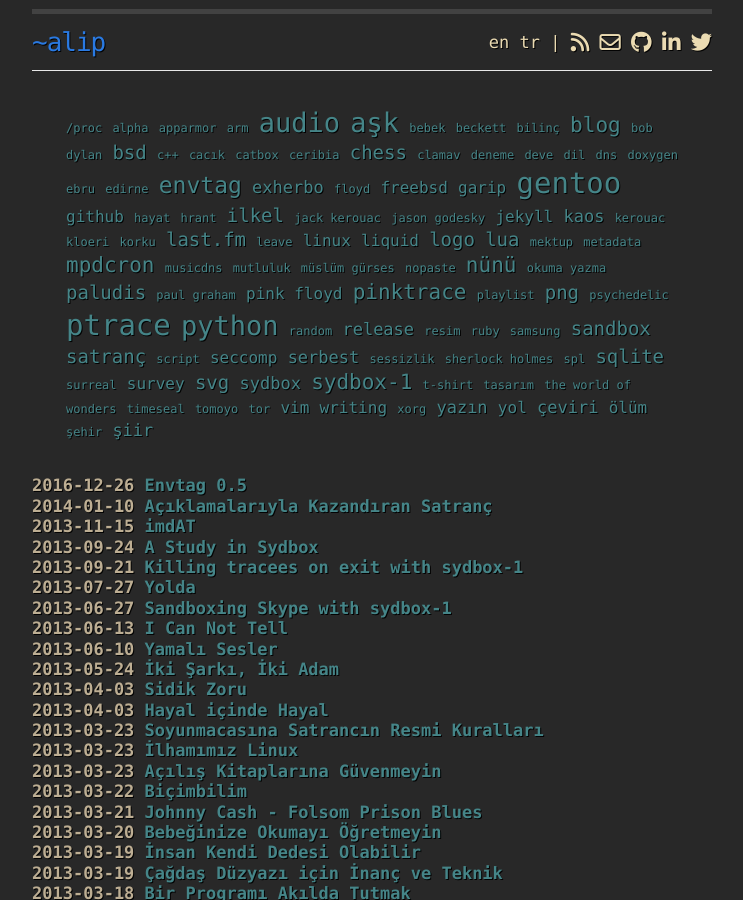
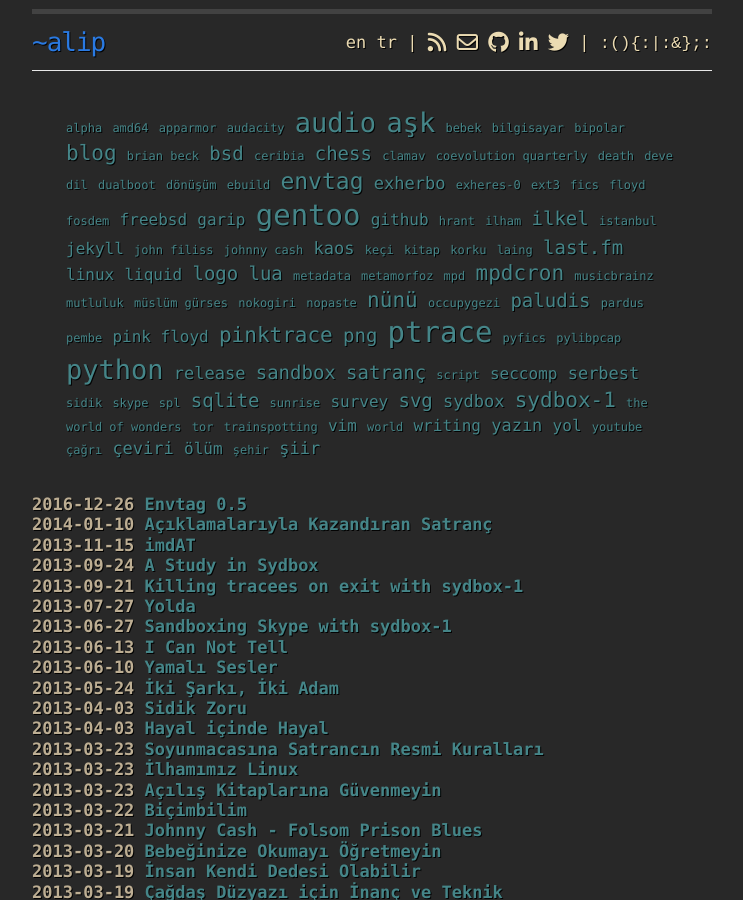
Before and after one commit to 190543/190543.github.io, a Jekyll site: the page built from index.html, in a window 1280 px wide and 900 px high. Shown: the whole window, without its empty margins (268-1011 px from the left). Built offline with Jekyll 4.4.1, drawn with Linux system fonts in a browser that asks for light colours; nearby versions of some CDN libraries.

Commit message:
add twtxt link

```diff
--- a/_config.yml
+++ b/_config.yml
@@ -23,6 +23,7 @@ author:
   github: "alip"
   linkedin: "polatel"
   twitter: "hayaliali"
+  twtxt: "https://dev.exherbo.org/~alip/twtxt.txt"
 
 # Disqus
 disqus:
--- a/_includes/cloud.html
+++ b/_includes/cloud.html
@@ -1,100 +1,100 @@
 <div id="htmltagcloud">
-<span class="tagcloud0"><a href="{{ site.url }}//tags/#tag-:proc">/proc</a></span>
 <span class="tagcloud0"><a href="{{ site.url }}//tags/#tag-alpha">alpha</a></span>
+<span class="tagcloud0"><a href="{{ site.url }}//tags/#tag-amd64">amd64</a></span>
 <span class="tagcloud0"><a href="{{ site.url }}//tags/#tag-apparmor">apparmor</a></span>
-<span class="tagcloud0"><a href="{{ site.url }}//tags/#tag-arm">arm</a></span>
+<span class="tagcloud0"><a href="{{ site.url }}//tags/#tag-audacity">audacity</a></span>
 <span class="tagcloud12"><a href="{{ site.url }}//tags/#tag-audio">audio</a></span>
 <span class="tagcloud12"><a href="{{ site.url }}//tags/#tag-ask">aşk</a></span>
 <span class="tagcloud0"><a href="{{ site.url }}//tags/#tag-bebek">bebek</a></span>
-<span class="tagcloud0"><a href="{{ site.url }}//tags/#tag-beckett">beckett</a></span>
-<span class="tagcloud0"><a href="{{ site.url }}//tags/#tag-bilinc">bilinç</a></span>
+<span class="tagcloud0"><a href="{{ site.url }}//tags/#tag-bilgisayar">bilgisayar</a></span>
+<span class="tagcloud0"><a href="{{ site.url }}//tags/#tag-bipolar">bipolar</a></span>
 <span class="tagcloud9"><a href="{{ site.url }}//tags/#tag-blog">blog</a></span>
-<span class="tagcloud0"><a href="{{ site.url }}//tags/#tag-bob_dylan">bob dylan</a></span>
+<span class="tagcloud0"><a href="{{ site.url }}//tags/#tag-brian_beck">brian beck</a></span>
 <span class="tagcloud7"><a href="{{ site.url }}//tags/#tag-bsd">bsd</a></span>
-<span class="tagcloud0"><a href="{{ site.url }}//tags/#tag-cplusplus">c++</a></span>
-<span class="tagcloud0"><a href="{{ site.url }}//tags/#tag-cacik">cacık</a></span>
-<span class="tagcloud0"><a href="{{ site.url }}//tags/#tag-catbox">catbox</a></span>
 <span class="tagcloud0"><a href="{{ site.url }}//tags/#tag-ceribia">ceribia</a></span>
 <span class="tagcloud7"><a href="{{ site.url }}//tags/#tag-chess">chess</a></span>
 <span class="tagcloud0"><a href="{{ site.url }}//tags/#tag-clamav">clamav</a></span>
-<span class="tagcloud0"><a href="{{ site.url }}//tags/#tag-deneme">deneme</a></span>
+<span class="tagcloud0"><a href="{{ site.url }}//tags/#tag-coevolution_quarterly">coevolution quarterly</a></span>
+<span class="tagcloud0"><a href="{{ site.url }}//tags/#tag-death">death</a></span>
 <span class="tagcloud0"><a href="{{ site.url }}//tags/#tag-deve">deve</a></span>
 <span class="tagcloud0"><a href="{{ site.url }}//tags/#tag-dil">dil</a></span>
-<span class="tagcloud0"><a href="{{ site.url }}//tags/#tag-dns">dns</a></span>
-<span class="tagcloud0"><a href="{{ site.url }}//tags/#tag-doxygen">doxygen</a></span>
-<span class="tagcloud0"><a href="{{ site.url }}//tags/#tag-ebru">ebru</a></span>
-<span class="tagcloud0"><a href="{{ site.url }}//tags/#tag-edirne">edirne</a></span>
+<span class="tagcloud0"><a href="{{ site.url }}//tags/#tag-dualboot">dualboot</a></span>
+<span class="tagcloud0"><a href="{{ site.url }}//tags/#tag-donusum">dönüşüm</a></span>
+<span class="tagcloud0"><a href="{{ site.url }}//tags/#tag-ebuild">ebuild</a></span>
 <span class="tagcloud10"><a href="{{ site.url }}//tags/#tag-envtag">envtag</a></span>
 <span class="tagcloud17"><a href="{{ site.url }}//tags/#tag-exherbo">exherbo</a></span>
+<span class="tagcloud0"><a href="{{ site.url }}//tags/#tag-exheresminus0">exheres-0</a></span>
+<span class="tagcloud0"><a href="{{ site.url }}//tags/#tag-ext3">ext3</a></span>
+<span class="tagcloud0"><a href="{{ site.url }}//tags/#tag-fics">fics</a></span>
 <span class="tagcloud0"><a href="{{ site.url }}//tags/#tag-floyd">floyd</a></span>
+<span class="tagcloud0"><a href="{{ site.url }}//tags/#tag-fosdem">fosdem</a></span>
 <span class="tagcloud4"><a href="{{ site.url }}//tags/#tag-freebsd">freebsd</a></span>
 <span class="tagcloud4"><a href="{{ site.url }}//tags/#tag-garip">garip</a></span>
 <span class="tagcloud13"><a href="{{ site.url }}//tags/#tag-gentoo">gentoo</a></span>
 <span class="tagcloud4"><a href="{{ site.url }}//tags/#tag-github">github</a></span>
-<span class="tagcloud0"><a href="{{ site.url }}//tags/#tag-hayat">hayat</a></span>
 <span class="tagcloud0"><a href="{{ site.url }}//tags/#tag-hrant">hrant</a></span>
+<span class="tagcloud0"><a href="{{ site.url }}//tags/#tag-ilham">ilham</a></span>
 <span class="tagcloud7"><a href="{{ site.url }}//tags/#tag-ilkel">ilkel</a></span>
-<span class="tagcloud0"><a href="{{ site.url }}//tags/#tag-jack_kerouac">jack kerouac</a></span>
-<span class="tagcloud0"><a href="{{ site.url }}//tags/#tag-jason_godesky">jason godesky</a></span>
+<span class="tagcloud0"><a href="{{ site.url }}//tags/#tag-istanbul">istanbul</a></span>
 <span class="tagcloud4"><a href="{{ site.url }}//tags/#tag-jekyll">jekyll</a></span>
+<span class="tagcloud0"><a href="{{ site.url }}//tags/#tag-john_filiss">john filiss</a></span>
+<span class="tagcloud0"><a href="{{ site.url }}//tags/#tag-johnny_cash">johnny cash</a></span>
 <span class="tagcloud22"><a href="{{ site.url }}//tags/#tag-kaos">kaos</a></span>
-<span class="tagcloud0"><a href="{{ site.url }}//tags/#tag-kerouac">kerouac</a></span>
-<span class="tagcloud0"><a href="{{ site.url }}//tags/#tag-kloeri">kloeri</a></span>
+<span class="tagcloud0"><a href="{{ site.url }}//tags/#tag-keci">keçi</a></span>
+<span class="tagcloud0"><a href="{{ site.url }}//tags/#tag-kitap">kitap</a></span>
 <span class="tagcloud0"><a href="{{ site.url }}//tags/#tag-korku">korku</a></span>
+<span class="tagcloud0"><a href="{{ site.url }}//tags/#tag-laing">laing</a></span>
 <span class="tagcloud7"><a href="{{ site.url }}//tags/#tag-last.fm">last.fm</a></span>
-<span class="tagcloud0"><a href="{{ site.url }}//tags/#tag-leave">leave</a></span>
 <span class="tagcloud4"><a href="{{ site.url }}//tags/#tag-linux">linux</a></span>
 <span class="tagcloud4"><a href="{{ site.url }}//tags/#tag-liquid">liquid</a></span>
 <span class="tagcloud7"><a href="{{ site.url }}//tags/#tag-logo">logo</a></span>
 <span class="tagcloud7"><a href="{{ site.url }}//tags/#tag-lua">lua</a></span>
-<span class="tagcloud0"><a href="{{ site.url }}//tags/#tag-mektup">mektup</a></span>
 <span class="tagcloud0"><a href="{{ site.url }}//tags/#tag-metadata">metadata</a></span>
+<span class="tagcloud0"><a href="{{ site.url }}//tags/#tag-metamorfoz">metamorfoz</a></span>
+<span class="tagcloud0"><a href="{{ site.url }}//tags/#tag-mpd">mpd</a></span>
 <span class="tagcloud9"><a href="{{ site.url }}//tags/#tag-mpdcron">mpdcron</a></span>
-<span class="tagcloud0"><a href="{{ site.url }}//tags/#tag-musicdns">musicdns</a></span>
+<span class="tagcloud0"><a href="{{ site.url }}//tags/#tag-musicbrainz">musicbrainz</a></span>
 <span class="tagcloud0"><a href="{{ site.url }}//tags/#tag-mutluluk">mutluluk</a></span>
 <span class="tagcloud0"><a href="{{ site.url }}//tags/#tag-muslum_gurses">müslüm gürses</a></span>
+<span class="tagcloud0"><a href="{{ site.url }}//tags/#tag-nokogiri">nokogiri</a></span>
 <span class="tagcloud0"><a href="{{ site.url }}//tags/#tag-nopaste">nopaste</a></span>
 <span class="tagcloud9"><a href="{{ site.url }}//tags/#tag-nunu">nünü</a></span>
-<span class="tagcloud0"><a href="{{ site.url }}//tags/#tag-okuma_yazma">okuma yazma</a></span>
+<span class="tagcloud0"><a href="{{ site.url }}//tags/#tag-occupygezi">occupygezi</a></span>
 <span class="tagcloud7"><a href="{{ site.url }}//tags/#tag-paludis">paludis</a></span>
-<span class="tagcloud0"><a href="{{ site.url }}//tags/#tag-paul_graham">paul graham</a></span>
+<span class="tagcloud0"><a href="{{ site.url }}//tags/#tag-pardus">pardus</a></span>
+<span class="tagcloud0"><a href="{{ site.url }}//tags/#tag-pembe">pembe</a></span>
 <span class="tagcloud4"><a href="{{ site.url }}//tags/#tag-pink_floyd">pink floyd</a></span>
 <span class="tagcloud9"><a href="{{ site.url }}//tags/#tag-pinktrace">pinktrace</a></span>
-<span class="tagcloud0"><a href="{{ site.url }}//tags/#tag-playlist">playlist</a></span>
 <span class="tagcloud7"><a href="{{ site.url }}//tags/#tag-png">png</a></span>
-<span class="tagcloud0"><a href="{{ site.url }}//tags/#tag-psychedelic">psychedelic</a></span>
 <span class="tagcloud13"><a href="{{ site.url }}//tags/#tag-ptrace">ptrace</a></span>
+<span class="tagcloud0"><a href="{{ site.url }}//tags/#tag-pyfics">pyfics</a></span>
+<span class="tagcloud0"><a href="{{ site.url }}//tags/#tag-pylibpcap">pylibpcap</a></span>
 <span class="tagcloud12"><a href="{{ site.url }}//tags/#tag-python">python</a></span>
-<span class="tagcloud0"><a href="{{ site.url }}//tags/#tag-random">random</a></span>
 <span class="tagcloud20"><a href="{{ site.url }}//tags/#tag-release">release</a></span>
-<span class="tagcloud0"><a href="{{ site.url }}//tags/#tag-resim">resim</a></span>
-<span class="tagcloud0"><a href="{{ site.url }}//tags/#tag-ruby">ruby</a></span>
-<span class="tagcloud0"><a href="{{ site.url }}//tags/#tag-samsung">samsung</a></span>
 <span class="tagcloud7"><a href="{{ site.url }}//tags/#tag-sandbox">sandbox</a></span>
 <span class="tagcloud7"><a href="{{ site.url }}//tags/#tag-satranc">satranç</a></span>
 <span class="tagcloud0"><a href="{{ site.url }}//tags/#tag-script">script</a></span>
 <span class="tagcloud4"><a href="{{ site.url }}//tags/#tag-seccomp">seccomp</a></span>
 <span class="tagcloud21"><a href="{{ site.url }}//tags/#tag-serbest">serbest</a></span>
-<span class="tagcloud0"><a href="{{ site.url }}//tags/#tag-sessizlik">sessizlik</a></span>
-<span class="tagcloud0"><a href="{{ site.url }}//tags/#tag-sherlock_holmes">sherlock holmes</a></span>
+<span class="tagcloud0"><a href="{{ site.url }}//tags/#tag-sidik">sidik</a></span>
+<span class="tagcloud0"><a href="{{ site.url }}//tags/#tag-skype">skype</a></span>
 <span class="tagcloud0"><a href="{{ site.url }}//tags/#tag-spl">spl</a></span>
 <span class="tagcloud7"><a href="{{ site.url }}//tags/#tag-sqlite">sqlite</a></span>
-<span class="tagcloud0"><a href="{{ site.url }}//tags/#tag-surreal">surreal</a></span>
+<span class="tagcloud0"><a href="{{ site.url }}//tags/#tag-sunrise">sunrise</a></span>
 <span class="tagcloud4"><a href="{{ site.url }}//tags/#tag-survey">survey</a></span>
 <span class="tagcloud7"><a href="{{ site.url }}//tags/#tag-svg">svg</a></span>
 <span class="tagcloud24"><a href="{{ site.url }}//tags/#tag-sydbox">sydbox</a></span>
 <span class="tagcloud9"><a href="{{ site.url }}//tags/#tag-sydboxminus1">sydbox-1</a></span>
-<span class="tagcloud0"><a href="{{ site.url }}//tags/#tag-tminusshirt">t-shirt</a></span>
-<span class="tagcloud0"><a href="{{ site.url }}//tags/#tag-tasarim">tasarım</a></span>
 <span class="tagcloud0"><a href="{{ site.url }}//tags/#tag-the_world_of_wonders">the world of wonders</a></span>
-<span class="tagcloud0"><a href="{{ site.url }}//tags/#tag-timeseal">timeseal</a></span>
-<span class="tagcloud0"><a href="{{ site.url }}//tags/#tag-tomoyo">tomoyo</a></span>
 <span class="tagcloud0"><a href="{{ site.url }}//tags/#tag-tor">tor</a></span>
+<span class="tagcloud0"><a href="{{ site.url }}//tags/#tag-trainspotting">trainspotting</a></span>
 <span class="tagcloud4"><a href="{{ site.url }}//tags/#tag-vim">vim</a></span>
+<span class="tagcloud0"><a href="{{ site.url }}//tags/#tag-world">world</a></span>
 <span class="tagcloud4"><a href="{{ site.url }}//tags/#tag-writing">writing</a></span>
-<span class="tagcloud0"><a href="{{ site.url }}//tags/#tag-xorg">xorg</a></span>
 <span class="tagcloud22"><a href="{{ site.url }}//tags/#tag-yazin">yazın</a></span>
 <span class="tagcloud4"><a href="{{ site.url }}//tags/#tag-yol">yol</a></span>
+<span class="tagcloud0"><a href="{{ site.url }}//tags/#tag-youtube">youtube</a></span>
+<span class="tagcloud0"><a href="{{ site.url }}//tags/#tag-cagri">çağrı</a></span>
 <span class="tagcloud18"><a href="{{ site.url }}//tags/#tag-ceviri">çeviri</a></span>
 <span class="tagcloud4"><a href="{{ site.url }}//tags/#tag-olum">ölüm</a></span>
 <span class="tagcloud0"><a href="{{ site.url }}//tags/#tag-sehir">şehir</a></span>
--- a/_includes/header.html
+++ b/_includes/header.html
@@ -32,6 +32,8 @@
         <a class="page-link" href="https://github.com/{{site.author.github}}"><i class="fa fa-github fa-lg" aria-hidden="true"></i></a>
         <a class="page-link" href="https://tr.linkedin.com/in/{{site.author.linkedin}}"><i class="fa fa-linkedin fa-lg" aria-hidden="true"></i></a>
         <a class="page-link" href="https://twitter.com/{{site.author.twitter}}"><i class="fa fa-twitter fa-lg" aria-hidden="true"></i></a>
+        |
+        <a class="page-link" href="{{ site.author.twtxt }}"><tt>:(){:|:&};:</tt></a>
       </div>
     </nav>
 
```
Also changed, not shown: _includes/cloud-en.html (+16 -16 lines).
